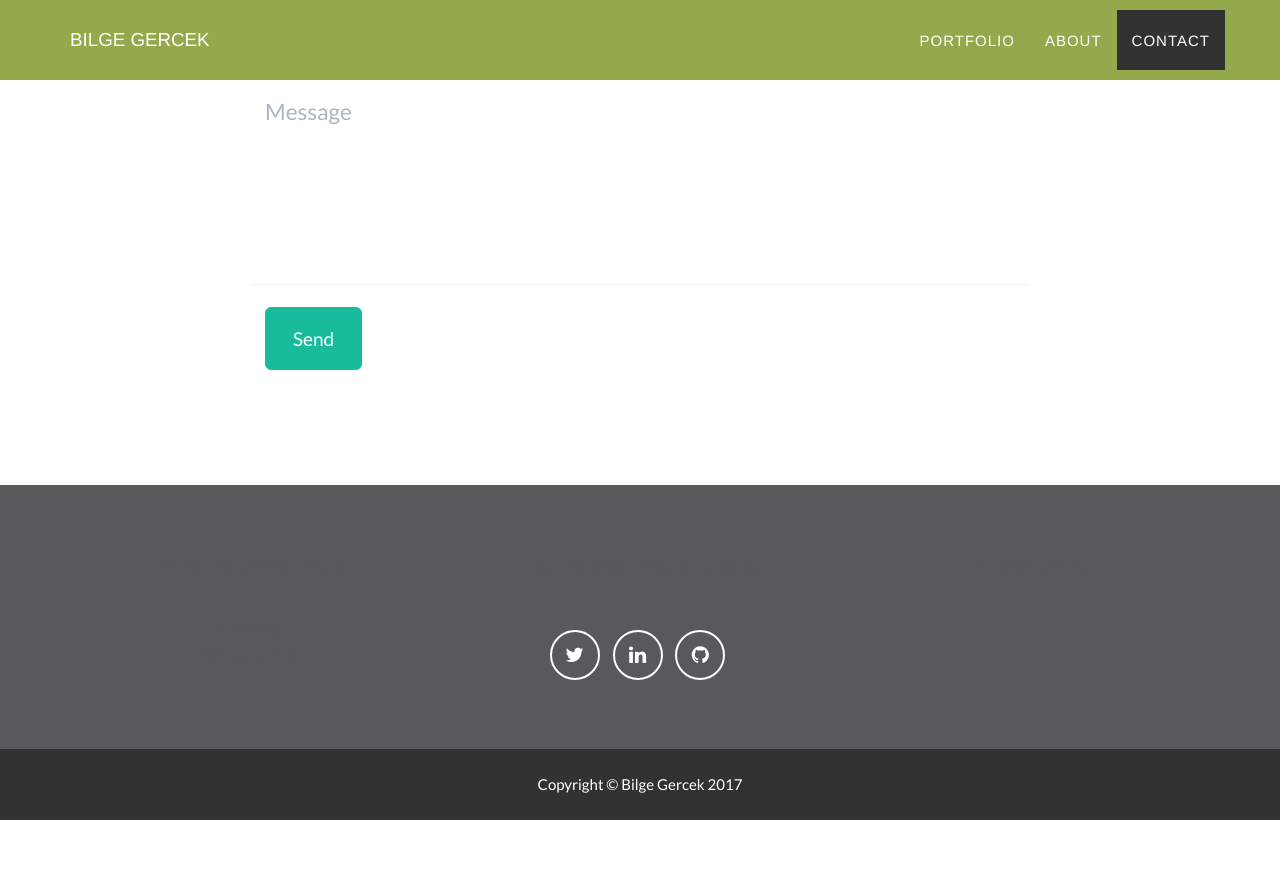
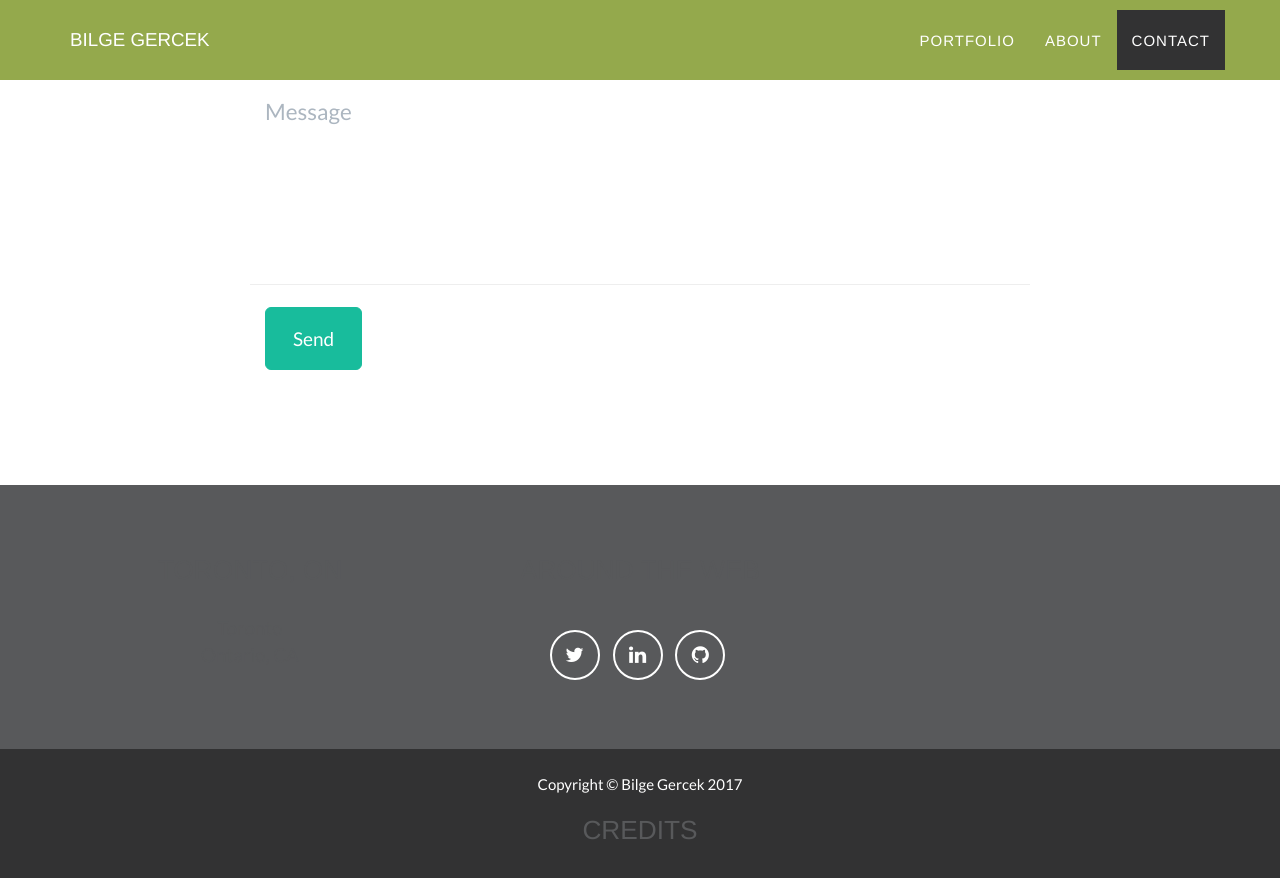
Before and after one commit to bilgegercek/bilgegercek.github.io, a Jekyll site: the page built from index.html, in a window 1280 px wide and 900 px high, scrolled down 2510 px. Shown: the top 878 px of the window. Built offline with Jekyll 4.4.1, drawn with Linux system fonts in a browser that asks for light colours; before the commit the page ends 3330 px from its top, so only the background shows below that.

Commit message:
Update footer.html

```diff
--- a/_includes/footer.html
+++ b/_includes/footer.html
@@ -21,10 +21,6 @@
 		                    {% endfor %}
                         </ul>
                     </div>
-                    <div class="footer-col col-md-4">
-                        <h3>{{ site.footer.credits }}</h3>
-                        <p>{{ site.credits }}</p>
-                    </div>
                 </div>
             </div>
         </div>
@@ -35,6 +31,11 @@
                         Copyright &copy; {{ site.footer.copyright }} 20{{ site.time | date: '%y' }}
                     </div>
                 </div>
+		    <div class="row">
+			<div class="col-lg-12">
+                        <h3>{{ site.footer.credits }}</h3>
+                        <p class="credits">{{ site.credits }}</p>
+                    </div>
             </div>
         </div>
     </footer>
```
